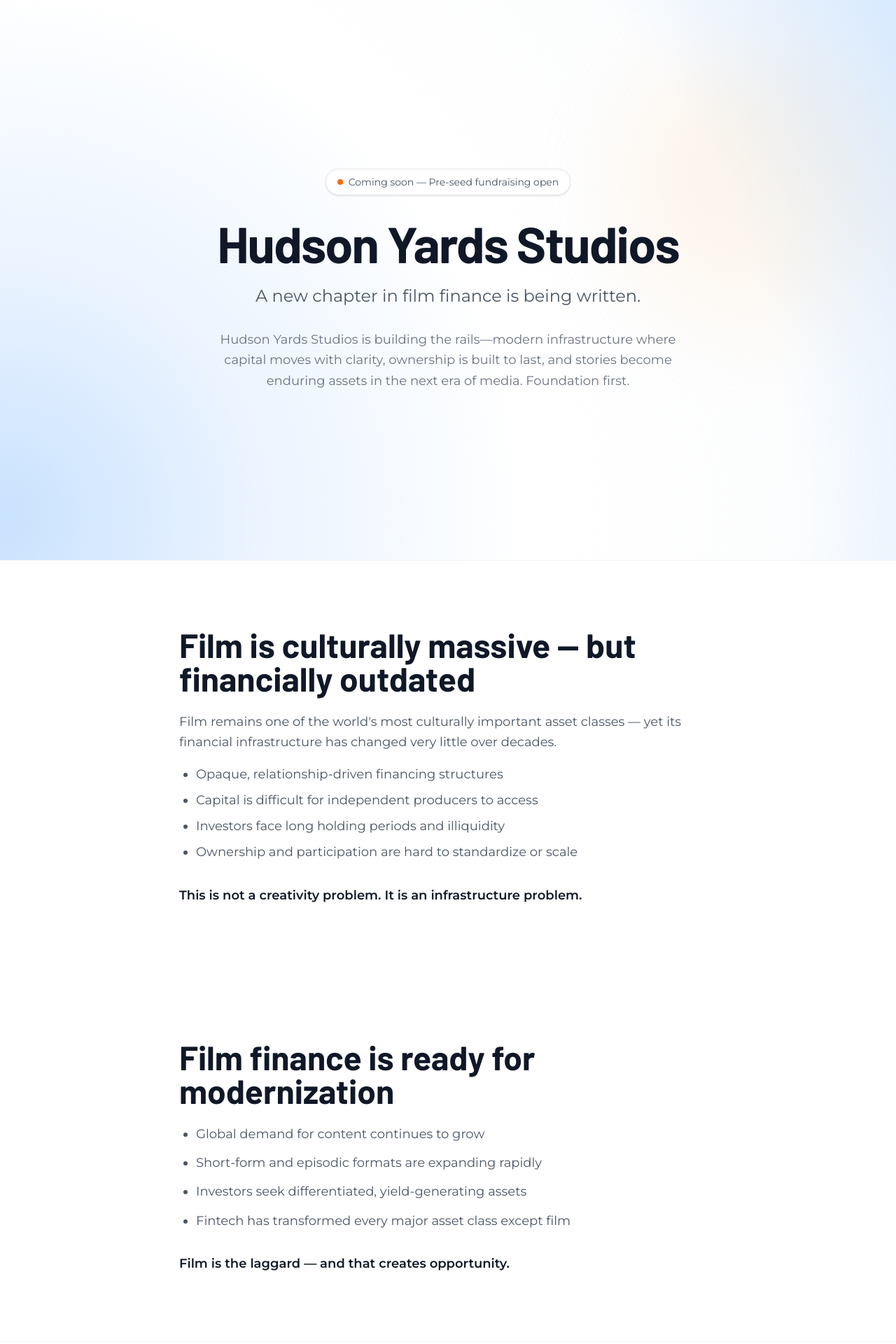
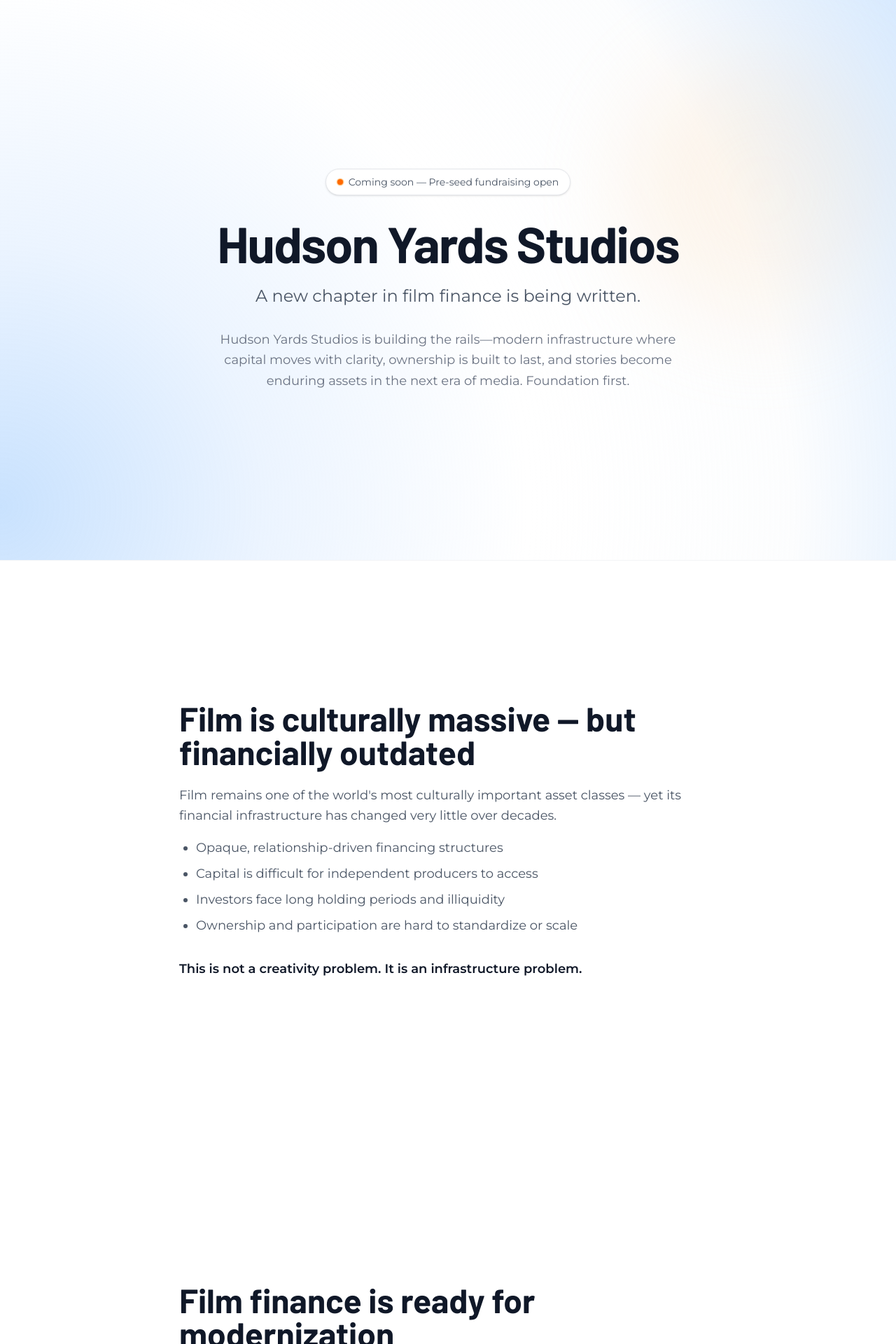
Before and after one commit to dwenderf/hystudios-landing, a Next.js app: page / in a window 1280 px wide. Shown: the top 1920 px of the page at 70% size. Built offline with nearby package versions, Linux system fonts and the light colour scheme.

Commit message:
Add scroll snap and fade-in animations for polished UX

```diff
--- a/app/globals.css
+++ b/app/globals.css
@@ -21,6 +21,49 @@ body {
   font-family: var(--font-montserrat);
   -webkit-font-smoothing: antialiased;
   -moz-osx-font-smoothing: grayscale;
+}
+
+/* Scroll snap */
+html {
+  scroll-snap-type: y proximity;
+  scroll-behavior: smooth;
+}
+
+section {
+  scroll-snap-align: start;
+  scroll-snap-stop: normal;
+}
+
+/* Fade in animation for sections */
+@keyframes fadeInUp {
+  from {
+    opacity: 0;
+    transform: translateY(30px);
+  }
+  to {
+    opacity: 1;
+    transform: translateY(0);
+  }
+}
+
+.animate-fade-in {
+  animation: fadeInUp 0.8s ease-out forwards;
+}
+
+/* Stagger animation delays */
+.animate-delay-100 {
+  animation-delay: 0.1s;
+  opacity: 0;
+}
+
+.animate-delay-200 {
+  animation-delay: 0.2s;
+  opacity: 0;
+}
+
+.animate-delay-300 {
+  animation-delay: 0.3s;
+  opacity: 0;
 }
 
 /* Animated gradient background */
--- a/app/page.tsx
+++ b/app/page.tsx
@@ -53,7 +53,7 @@ export default function Page() {
       <section className="relative flex min-h-screen items-center overflow-hidden">
         <div className="mx-auto w-full max-w-7xl px-6">
           <div className="mx-auto max-w-4xl text-center">
-            <div className="mb-8 inline-flex items-center gap-2 rounded-full border border-gray-200 bg-white px-4 py-2 text-sm text-gray-600 shadow-sm">
+            <div className="mb-8 inline-flex items-center gap-2 rounded-full border border-gray-200 bg-white px-4 py-2 text-sm text-gray-600 shadow-sm animate-fade-in">
               <span className="relative flex h-2 w-2">
                 <span className="absolute inline-flex h-full w-full animate-ping rounded-full bg-orange-400 opacity-75"></span>
                 <span className="relative inline-flex h-2 w-2 rounded-full bg-orange-500"></span>
@@ -61,15 +61,15 @@ export default function Page() {
               Coming soon — Pre-seed fundraising open
             </div>
 
-            <h1 className="mb-6 font-[family-name:var(--font-heading)] text-5xl font-bold tracking-tight text-gray-900 sm:text-6xl lg:text-7xl">
+            <h1 className="mb-6 font-[family-name:var(--font-heading)] text-5xl font-bold tracking-tight text-gray-900 sm:text-6xl lg:text-7xl animate-fade-in animate-delay-100">
               Hudson Yards Studios
             </h1>
 
-            <p className="mb-8 text-xl text-gray-600 sm:text-2xl">
+            <p className="mb-8 text-xl text-gray-600 sm:text-2xl animate-fade-in animate-delay-200">
               A new chapter in film finance is being written.
             </p>
 
-            <p className="mx-auto max-w-2xl text-lg leading-relaxed text-gray-500">
+            <p className="mx-auto max-w-2xl text-lg leading-relaxed text-gray-500 animate-fade-in animate-delay-300">
               Hudson Yards Studios is building the rails—modern infrastructure where capital moves with clarity, ownership is built to last, and stories become enduring assets in the next era of media. Foundation first.
             </p>
           </div>
@@ -82,8 +82,8 @@ export default function Page() {
       </section>
 
       {/* The Problem Section */}
-      <section className="border-t border-gray-100 py-24">
-        <div className="mx-auto max-w-7xl px-6 lg:px-8">
+      <section className="border-t border-gray-100 py-24 min-h-screen flex items-center">
+        <div className="mx-auto max-w-7xl px-6 lg:px-8 w-full">
           <div className="mx-auto max-w-3xl">
             <h2 className="mb-6 font-[family-name:var(--font-heading)] text-4xl font-bold text-gray-900 sm:text-5xl">
               Film is culturally massive — but financially outdated
@@ -107,8 +107,8 @@ export default function Page() {
       </section>
 
       {/* Why Now Section */}
-      <section className="bg-white/30 py-24">
-        <div className="mx-auto max-w-7xl px-6 lg:px-8">
+      <section className="bg-white/30 py-24 min-h-screen flex items-center">
+        <div className="mx-auto max-w-7xl px-6 lg:px-8 w-full">
           <div className="mx-auto max-w-3xl">
             <h2 className="mb-6 font-[family-name:var(--font-heading)] text-4xl font-bold text-gray-900 sm:text-5xl">
               Film finance is ready for modernization
@@ -129,8 +129,8 @@ export default function Page() {
       </section>
 
       {/* Get Involved Section */}
-      <section className="border-t border-gray-100 py-24" id="contact">
-        <div className="mx-auto max-w-7xl px-6 lg:px-8">
+      <section className="border-t border-gray-100 py-24 min-h-screen flex items-center" id="contact">
+        <div className="mx-auto max-w-7xl px-6 lg:px-8 w-full">
           <div className="mx-auto grid max-w-5xl gap-12 lg:grid-cols-2 lg:gap-16">
             <div>
               <div className="mb-4 text-sm font-semibold uppercase tracking-wider text-orange-600">Get Involved</div>
```
